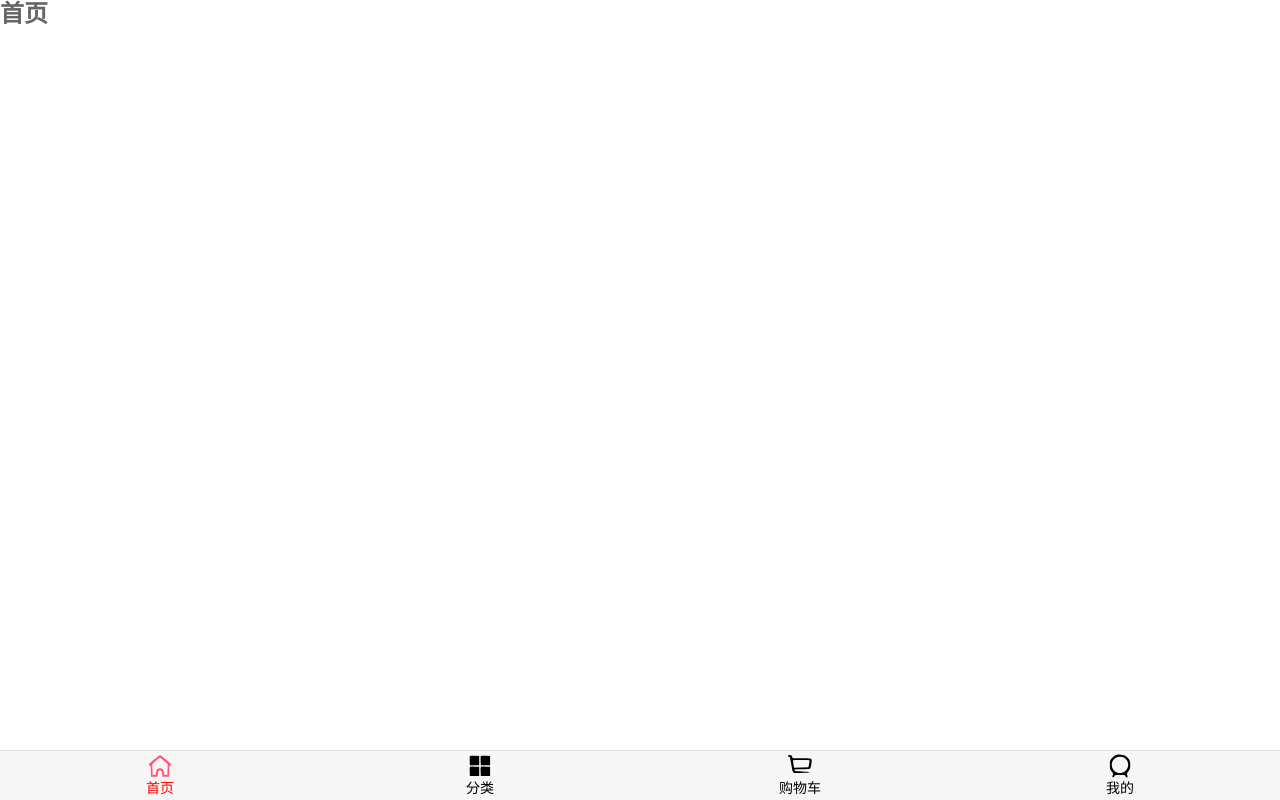
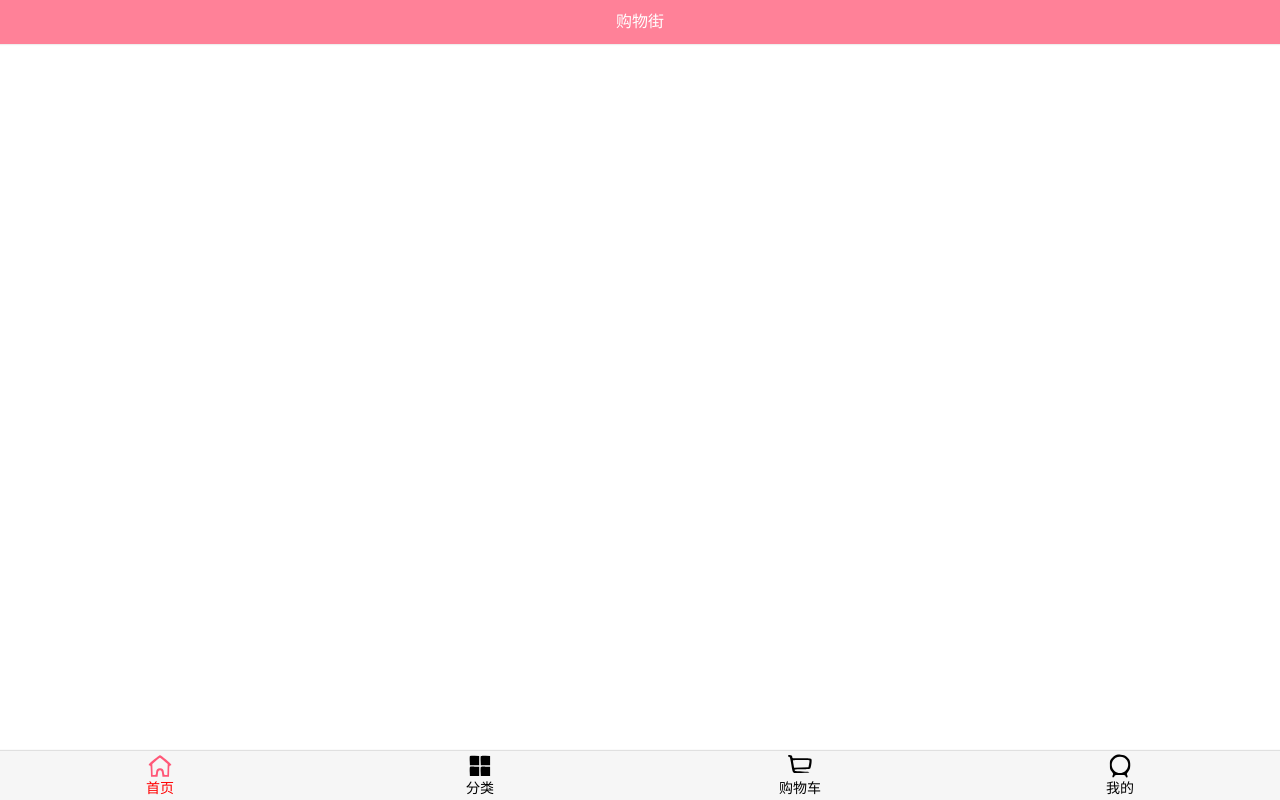
Before and after one commit to w-l-l/supermall, a Vue app: page /home in a window 1280 px wide. Built offline with nearby package versions, Linux system fonts and the light colour scheme.

Commit message:
NavBar封装实现

```diff
--- /dev/null
+++ b/src/components/common/navBar/NavBar.vue
@@ -0,0 +1,36 @@
+<template>
+  <div class="nav-bar">
+    <div class="left">
+      <slot name="left"></slot>
+    </div>
+    <div class="center">
+      <slot name="center"></slot>
+    </div>
+    <div class="right">
+      <slot name="right"></slot>
+    </div>
+  </div>
+</template>
+
+<script>
+export default {
+  name: 'NavBar'
+}
+</script>
+
+<style lang="less" scoped>
+.nav-bar {
+  display: flex;
+  height: 44px;
+  line-height: 44px;
+  text-align: center;
+  box-shadow: 0 1px 1px rgba(100, 100, 100, 0.1);
+  .left,
+  .right {
+    width: 60px;
+  }
+  .center {
+    flex: 1;
+  }
+}
+</style>
--- a/src/components/common/tabBar/TabBar.vue
+++ b/src/components/common/tabBar/TabBar.vue
@@ -18,6 +18,6 @@
   left: 0;
   right: 0;
   bottom: 0;
-  box-shadow: 0 -1px 1px rgba(100, 100, 100, .2);
+  box-shadow: 0 -1px 1px rgba(100, 100, 100, 0.2);
 }
 </style>
--- a/src/views/home/Home.vue
+++ b/src/views/home/Home.vue
@@ -1,12 +1,27 @@
 <template>
-  <h2>首页</h2>
+  <div id="home">
+    <nav-bar class="home-nav">
+      <div slot="center">购物街</div>
+    </nav-bar>
+  </div>
 </template>
 
 <script>
+import NavBar from 'components/common/navBar/NavBar'
+
 export default {
-  name: 'Home'
+  name: 'Home',
+  components: {
+    NavBar
+  }
 }
 </script>
 
 <style lang="less" scoped>
+#home {
+  .home-nav {
+    background-color: var(--color-tint);
+    color: #fff;
+  }
+}
 </style>
```
Also changed, not shown: src/components/common/tabBarItem/TabBarItem.vue (+9 -3 lines).
